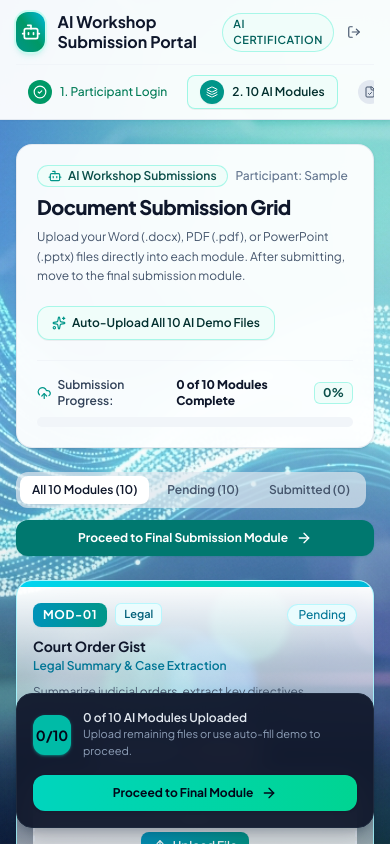
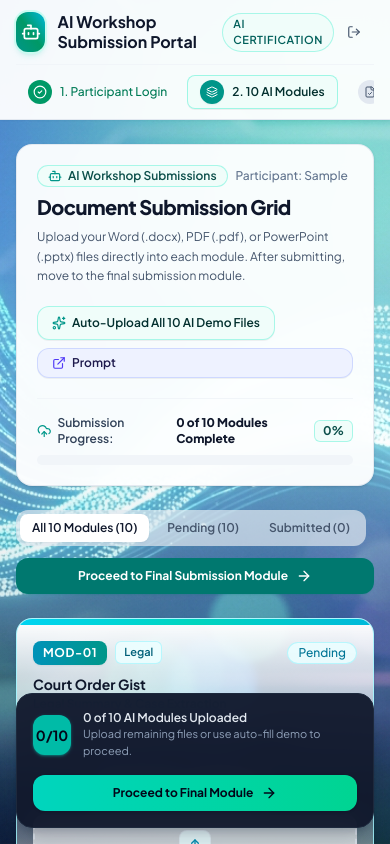
Before and after one commit to sanjaiworksai/Rural-Development-document-submission, a React (Vite) app: page / in a window 390 px wide. Both pictures are taken after typing "name@example.com", "Sample" into the empty fields and a click on the button "Enter Workspace". Shown: the top 844 px of the page. Built offline with nearby package versions, Linux system fonts and the light colour scheme; a web font is replaced by a local one.

Commit message:
feat: refactor quick actions layout in module page
Restructured the utility button container to support vertical stacking on mobile devices and improved layout consistency for better usability.

```diff
--- a/src/components/ModulesSubmissionPage.tsx
+++ b/src/components/ModulesSubmissionPage.tsx
@@ -4,6 +4,7 @@ import {
   ArrowRight,
   Bot,
   CheckCircle2,
+  ExternalLink,
   Layers,
   Sparkles,
   Trash2,
@@ -86,7 +87,8 @@ export const ModulesSubmissionPage: React.FC<ModulesSubmissionPageProps> = ({
           </div>
 
           {/* Quick Actions & Utilities */}
-          <div className="flex flex-wrap items-center gap-2.5 shrink-0">
+          <div className="flex flex-col sm:items-end gap-2 shrink-0">
+            <div className="flex flex-wrap items-center gap-2.5">
               <button
                 id="btn-autofill-all-modules"
                 type="button"
@@ -110,6 +112,20 @@ export const ModulesSubmissionPage: React.FC<ModulesSubmissionPageProps> = ({
                   <span>Reset All</span>
                 </button>
               )}
+            </div>
+
+            {/* Prompt Link Button below Auto-Upload */}
+            <a
+              id="btn-prompt-drive-link"
+              href="https://drive.google.com/drive/folders/12pidfynGWKGIBY9CV8mKFwdma32MCH9p"
+              target="_blank"
+              rel="noopener noreferrer"
+              className="inline-flex items-center gap-1.5 px-3.5 py-1.5 rounded-xl text-xs font-semibold text-indigo-950 bg-indigo-50 hover:bg-indigo-100 border border-indigo-200/80 transition-all shadow-2xs cursor-pointer hover:shadow-xs"
+              title="Open Google Drive Prompt Folder"
+            >
+              <ExternalLink className="w-3.5 h-3.5 text-indigo-600" />
+              <span>Prompt</span>
+            </a>
           </div>
         </div>
 
```
Lines whose indentation alone changed are shown as unchanged.
